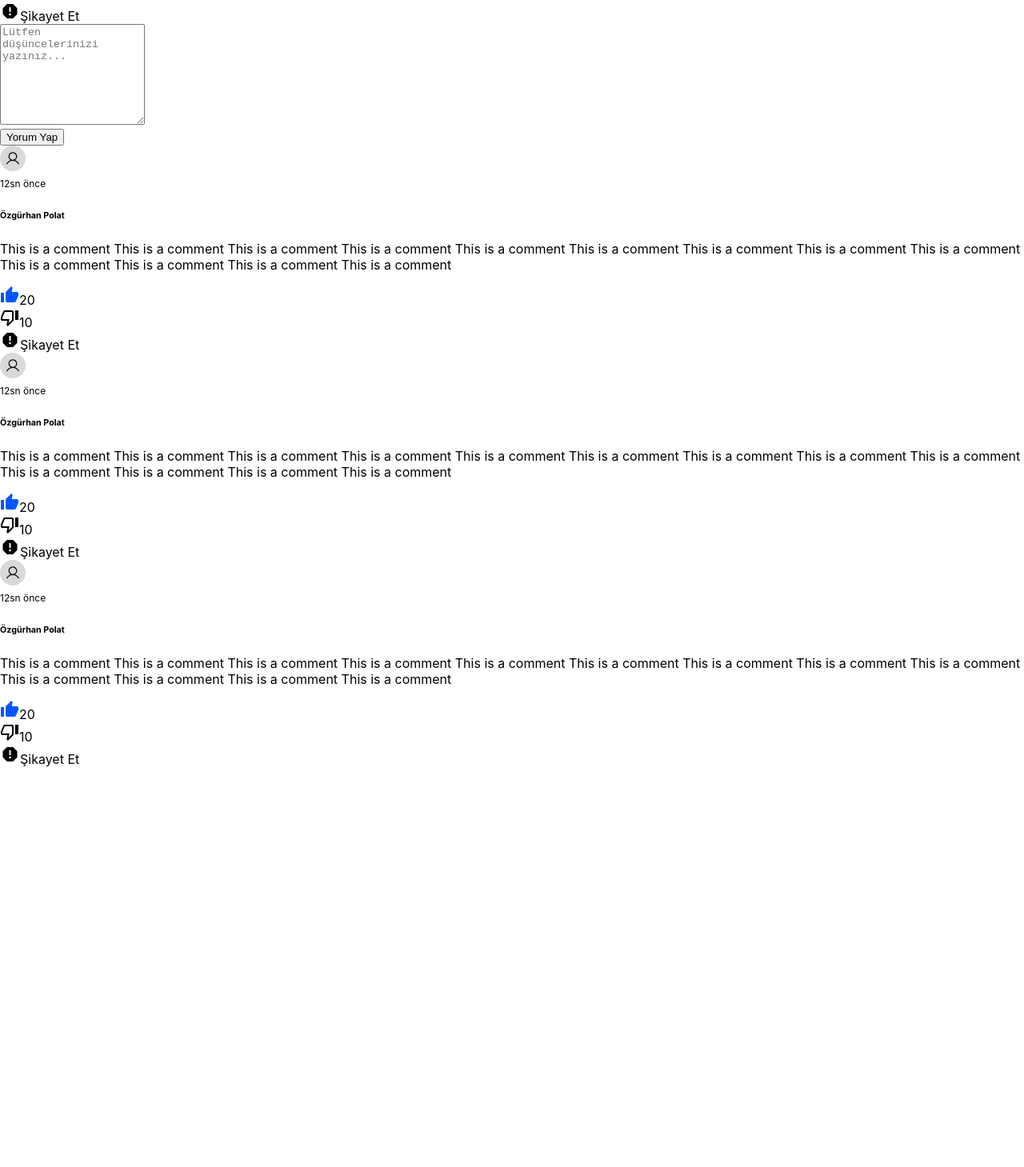
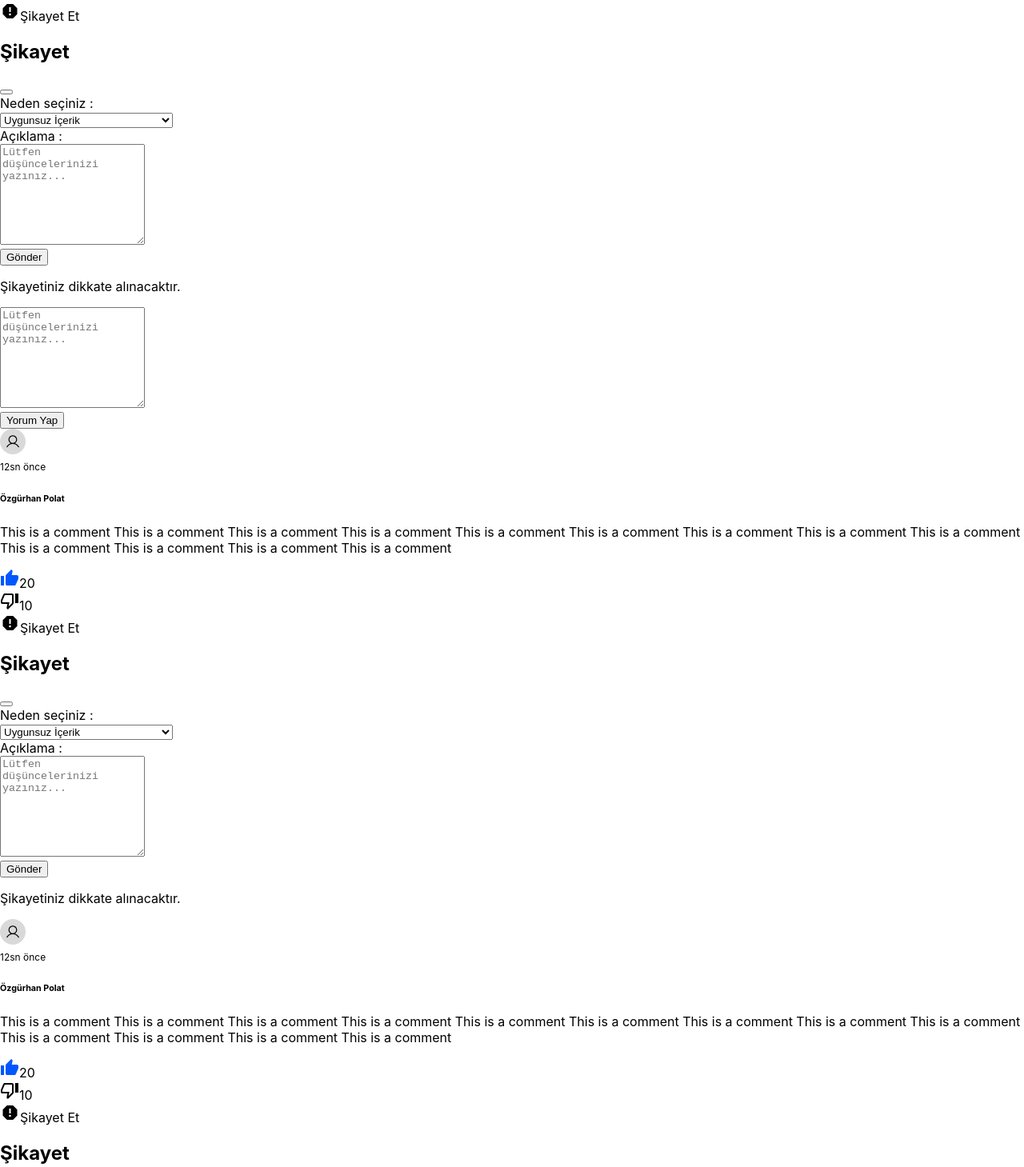
Before and after one commit to polat-code/canakkale_hackathon_front_end, a React (Create React App) app: page /anonims/detail in a window 1280 px wide. Shown: the part 851-2310 px from the top of the page at 80% size. Before the commit the page ends 1810 px from the top, so only its background shows below. Built offline with nearby package versions, Linux system fonts and the light colour scheme; the HTML template or start-up script is replaced by a standard one.

Commit message:
Post and Comment Compliment Modal are added

```diff
--- /dev/null
+++ b/src/components/common/CommentComplimentModal/CommentComplimentModal.js
@@ -0,0 +1,117 @@
+import React, { useState } from "react";
+
+const CommentComplimentModal = () => {
+  const [selectedReason, setSelectedReason] = useState("");
+  const [complimentDescription, setComplimentDescription] = useState("");
+  return (
+    <div
+      className="modal fade"
+      id="comment_compliment_modal"
+      tabindex="-1"
+      aria-labelledby="exampleModalLabel"
+      aria-hidden="true"
+    >
+      <div className="modal-dialog modal-dialog-centered modal-dialog-scrollable">
+        <div className="modal-content">
+          {/* Modal Header */}
+          <div className="modal-header">
+            <h1
+              className="modal-title fs-5"
+              id="exampleModalCenteredScrollableTitle"
+            >
+              Şikayet
+            </h1>
+            <button
+              type="button"
+              className="btn-close"
+              data-bs-dismiss="modal"
+              aria-label="Close"
+            ></button>
+          </div>
+          {/* Modal Header END */}
+
+          {/* Modal Body */}
+          <div className="modal-body">
+            <form>
+              {/* Select a Reason input */}
+
+              <div className="form-group-row my-2">
+                <label for="profileStatus" className="form-label">
+                  Neden seçiniz :
+                </label>
+                <div className="input-group">
+                  <select
+                    className="form-select"
+                    id="profileStatus"
+                    onChange={(e) => setSelectedReason(e.target.value)}
+                  >
+                    <option selected value="INAPPROPRIATE">
+                      Uygunsuz İçerik
+                    </option>
+                    <option value="HARASSMENT">Taciz ve Zorbalık</option>
+                    <option value="HATE_SPEECH">Nefret Söylemi</option>
+                    <option value="MISINFORMATION">
+                      Yanıltıcı ve Yanlış Bilgi
+                    </option>
+                    <option value="COPYRIGHT">Telif Hakkı İhlali</option>
+                    <option value="PRIVACY">
+                      Özel Bilgilerin Paylaşılması
+                    </option>
+                    <option value="SPAM">Spam veya Reklam</option>
+                    <option value="HEALTH_MISINFORMATION">
+                      Sağlıkla İlgili Yanlış Bilgilendirme
+                    </option>
+                    <option value="THREAT">Başkalarını Tehdit Etme</option>
+                    <option value="DRUGS">İllegal Madde Kullanımı</option>
+                  </select>
+                </div>
+              </div>
+              {/* Select a Reason input END */}
+
+              {/* Description Input */}
+              <div className="form-group-row mt-4">
+                <label for="role" className="form-label">
+                  Açıklama :
+                </label>
+                <div className="input-group">
+                  <textarea
+                    className="form-control"
+                    aria-label="With textarea"
+                    id="role"
+                    placeholder="Lütfen düşüncelerinizi yazınız..."
+                    style={{ height: "120px" }}
+                    onChange={(event) =>
+                      setComplimentDescription(event.target.value)
+                    }
+                  ></textarea>
+                </div>
+              </div>
+              {/* Description Input END */}
+
+              {/* Send Button */}
+              <div className="d-flex justify-content-center mt-4">
+                <button
+                  className="btn btn-primary"
+                  //onClick={handleCommentCompliment}
+                  type="reset"
+                >
+                  Gönder
+                </button>
+              </div>
+              {/*  Send Button END */}
+            </form>
+          </div>
+          {/* Modal Body END */}
+
+          {/* Modal Footer */}
+          <div className="modal-footer justify-content-center">
+            <p className="fw-bold">Şikayetiniz dikkate alınacaktır.</p>
+          </div>
+          {/* Modal Footer END */}
+        </div>
+      </div>
+    </div>
+  );
+};
+
+export default CommentComplimentModal;
--- /dev/null
+++ b/src/components/common/PostComplimentModal/PostComplimentModal.js
@@ -0,0 +1,115 @@
+import React, { useState } from "react";
+
+const PostComplimentModal = () => {
+  const [reportReason, setReportReason] = useState("");
+  const [description, setDescription] = useState("");
+  return (
+    <div
+      className="modal fade"
+      id="post_compliment_modal"
+      tabindex="-1"
+      aria-labelledby="exampleModalLabel"
+      aria-hidden="true"
+    >
+      <div className="modal-dialog modal-dialog-centered modal-dialog-scrollable">
+        <div className="modal-content">
+          {/* Modal Header */}
+          <div className="modal-header">
+            <h1
+              className="modal-title fs-5"
+              id="exampleModalCenteredScrollableTitle"
+            >
+              Şikayet
+            </h1>
+            <button
+              type="button"
+              className="btn-close"
+              data-bs-dismiss="modal"
+              aria-label="Close"
+            ></button>
+          </div>
+          {/* Modal Header END */}
+
+          {/* Modal Body */}
+          <div className="modal-body">
+            <form>
+              {/* Select a Reason input */}
+
+              <div className="form-group-row my-2">
+                <label for="profileStatus" className="form-label">
+                  Neden seçiniz :
+                </label>
+                <div className="input-group">
+                  <select
+                    className="form-select"
+                    id="profileStatus"
+                    onChange={(e) => setReportReason(e.target.value)}
+                  >
+                    <option selected value="INAPPROPRIATE">
+                      Uygunsuz İçerik
+                    </option>
+                    <option value="HARASSMENT">Taciz ve Zorbalık</option>
+                    <option value="HATE_SPEECH">Nefret Söylemi</option>
+                    <option value="MISINFORMATION">
+                      Yanıltıcı ve Yanlış Bilgi
+                    </option>
+                    <option value="COPYRIGHT">Telif Hakkı İhlali</option>
+                    <option value="PRIVACY">
+                      Özel Bilgilerin Paylaşılması
+                    </option>
+                    <option value="SPAM">Spam veya Reklam</option>
+                    <option value="HEALTH_MISINFORMATION">
+                      Sağlıkla İlgili Yanlış Bilgilendirme
+                    </option>
+                    <option value="THREAT">Başkalarını Tehdit Etme</option>
+                    <option value="DRUGS">İllegal Madde Kullanımı</option>
+                  </select>
+                </div>
+              </div>
+              {/* Select a Reason input END */}
+
+              {/* Description Input */}
+              <div className="form-group-row mt-4">
+                <label for="role" className="form-label">
+                  Açıklama :
+                </label>
+                <div className="input-group">
+                  <textarea
+                    className="form-control"
+                    aria-label="With textarea"
+                    id="role"
+                    placeholder="Lütfen düşüncelerinizi yazınız..."
+                    style={{ height: "120px" }}
+                    onChange={(e) => setDescription(e.target.value)}
+                  ></textarea>
+                </div>
+              </div>
+              {/* Description Input END */}
+
+              {/* Send Button */}
+              <div className="d-flex justify-content-center mt-4">
+                <button
+                  className="btn btn-primary"
+                  //onClick={handleSendCompliment}
+                  type="reset"
+                >
+                  Gönder
+                </button>
+              </div>
+              {/*  Send Button END */}
+            </form>
+          </div>
+          {/* Modal Body END */}
+
+          {/* Modal Footer */}
+          <div className="modal-footer justify-content-center">
+            <p className="fw-bold">Şikayetiniz dikkate alınacaktır.</p>
+          </div>
+          {/* Modal Footer END */}
+        </div>
+      </div>
+    </div>
+  );
+};
+
+export default PostComplimentModal;
--- a/src/components/features/AnonimPost/AnonimPost.js
+++ b/src/components/features/AnonimPost/AnonimPost.js
@@ -9,6 +9,7 @@ import likePostIconActive from "../../../assets/anonimImages/heard_red.svg";
 
 import commentPostIcon from "../../../assets/anonimImages/comment_post_icon.svg";
 import { useNavigate } from "react-router";
+import PostComplimentModal from "../../common/PostComplimentModal/PostComplimentModal";
 
 const AnonimPost = ({ post }) => {
   const [isLiked, setIsLiked] = useState(true);
@@ -56,7 +57,7 @@ const AnonimPost = ({ post }) => {
           <div className="card-body">
             <p
               className="card-text cursor-pointer"
-              onClick={handleAnonimPostDetail}
+              //onClick={handleAnonimPostDetail}
             >
               {post.content}
             </p>
@@ -126,7 +127,7 @@ const AnonimPost = ({ post }) => {
             {/* Compliment END */}
 
             {/* Compliment Module*/}
-            {/* <PostComplimentModal userId={user.userId} postId={postId} /> */}
+            <PostComplimentModal />
             {/* Compliment Module END*/}
           </div>
           {/* Interactions END */}
--- a/src/components/features/AnonimPostComment/AnonimPostComment.js
+++ b/src/components/features/AnonimPostComment/AnonimPostComment.js
@@ -8,6 +8,7 @@ import commentDislikeIconPhotoActive from "../../../assets/anonimImages/comment_
 
 import complimentIconPhoto from "../../../assets/anonimImages/sikayet_et.svg";
 import "../../../styles/AnonimPostDetail/AnonimPostDetail.css";
+import CommentComplimentModal from "../../common/CommentComplimentModal/CommentComplimentModal";
 
 const AnonimPostComment = () => {
   const [isLiked, setIsLiked] = useState(true);
@@ -77,6 +78,9 @@ const AnonimPostComment = () => {
           </div>
         </div>
       </div>
+      {/* Comment Compliment Modal START */}
+      <CommentComplimentModal />
+      {/* Comment Compliment Modal END */}
     </div>
   );
 };
--- a/src/components/features/AnonimPostDetail/AnonimPostDetail.js
+++ b/src/components/features/AnonimPostDetail/AnonimPostDetail.js
@@ -7,8 +7,9 @@ import likePostIconActive from "../../../assets/anonimImages/heard_red.svg";
 
 import commentPostIcon from "../../../assets/anonimImages/comment_post_icon.svg";
 import anonimLogo from "../../../assets/anonimImages/anonim_logo.svg";
-import AnonimComment from "../AnonimPostComment/AnonimPostComment";
+import AnonimPostComment from "../AnonimPostComment/AnonimPostComment";
 import CommentInput from "../CommentInput/CommentInput";
+import PostComplimentModal from "../../common/PostComplimentModal/PostComplimentModal";
 
 const AnonimPostDetail = () => {
   const [isLiked, setIsLiked] = useState(true);
@@ -136,16 +137,16 @@ const AnonimPostDetail = () => {
             {/* Compliment END */}
 
             {/* Compliment Module*/}
-            {/* <PostComplimentModal userId={user.userId} postId={postId} /> */}
+            <PostComplimentModal />
             {/* Compliment Module END*/}
           </div>
           {/* Interactions END */}
 
           <CommentInput />
 
-          <AnonimComment />
-          <AnonimComment />
-          <AnonimComment />
+          <AnonimPostComment />
+          <AnonimPostComment />
+          <AnonimPostComment />
         </div>
       </section>
     </div>
```
